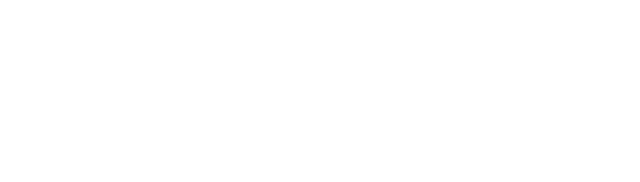
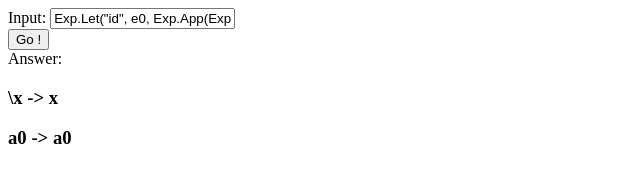
Before and after one commit to stefaj/hmjs, a plain HTML site: page index.html in a window 1280 px wide. Shown: the whole page, without its empty margins (0-640 px from the left). Drawn offline with Linux system fonts and the light colour scheme.

Commit message:
Index test page

```diff
--- a/index.html
+++ b/index.html
@@ -1,10 +1,41 @@
 <html>
 
   <head>
-    <title>Type unification test</title>
+    <title>Hindley Milner inference test</title>
   </head>
 
   <body>
+
+    Input: <input type="text" id="inp" name="inp"><br>
+    <button onclick='go()'>Go !</button>
+    <br>
+    Answer:
+    <h3 id="exp">
+      \x -> x
+    </h3>
+    <h3 id="type">
+      a0 -> a0
+    </h3>
+
+  <script>
+    var inp = document.getElementById('inp');
+
+    inp.value= 'Exp.Let("id", e0, Exp.App(Exp.Var("id"), Exp.Lit("20")));';
+
+    go = function(ev){
+      var val = inp.value;
+      var exp = document.getElementById('exp');
+
+      expr = eval(val);
+      exp.innerHTML = expr.toString();
+      var type = document.getElementById('type');
+
+      var tp_ = Exp.typeInference({},expr);
+      type.innerHTML = tp_.toString();
+
+    //  exp.innerHTML =
+    };
+  </script>
 
   <script src="Type.js">
   </script>
```
